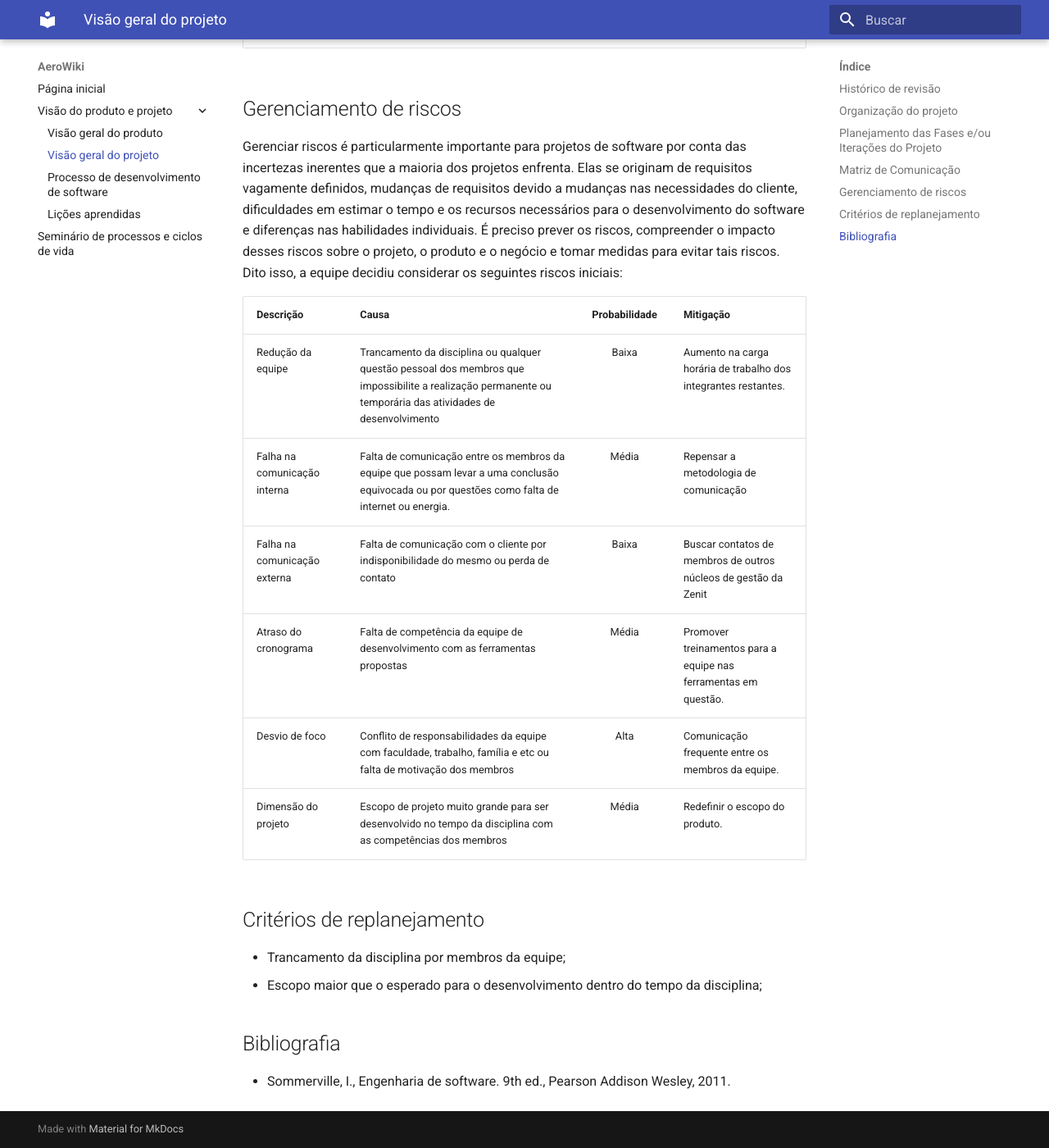
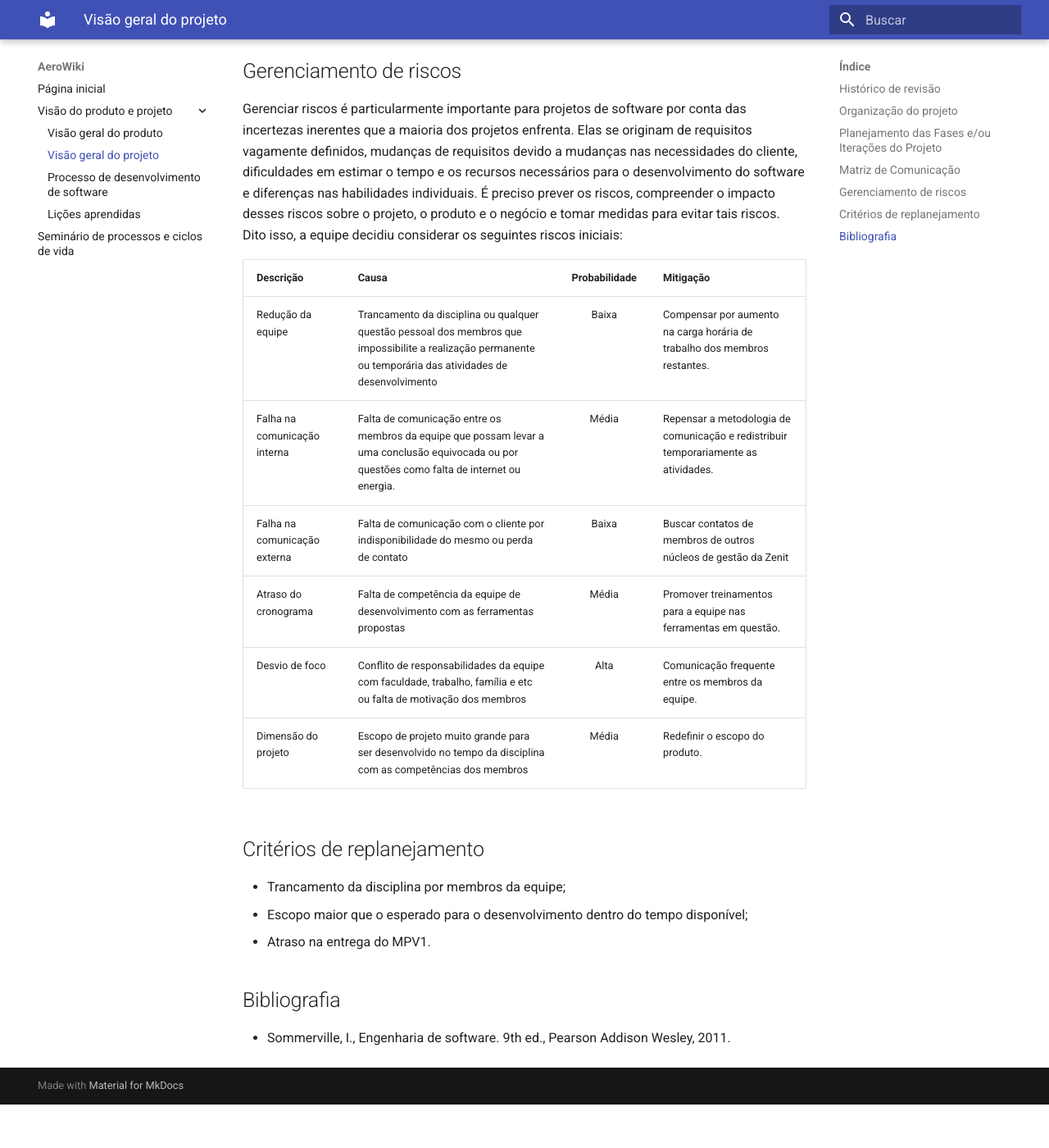
Before and after one commit to mdsreq-fga-unb/2022.2-AeroWiki, an MkDocs documentation site: the page built from docs/visao_do_produto_e_projeto/visao-do-projeto.md, in a window 1280 px wide and 1400 px high, scrolled down 1973 px. Shown: the whole window at 82% size. Built offline with MkDocs 1.6.1 and Material for MkDocs 9.7.7, drawn with Linux system fonts in a browser that asks for light colours; after the commit the page ends 3320 px from its top, so only the background shows below that; some of the changed text lies outside the part shown.

```diff
--- a/docs/visao_do_produto_e_projeto/visao-do-projeto.md
+++ b/docs/visao_do_produto_e_projeto/visao-do-projeto.md
@@ -23,8 +23,7 @@
 
 | Sprint | Produto(Entrega) | Data Início | Data fim |
 | :------: | ---------------- | ----------- | -------- |
-| 0 | Criação da equipe e definição do produto. | 27/10/2022 | 27/10/2022 |
-| 1 | Desenvolvimento da visão de produto. | 27/10/2022 | 01/11/2022 |
+| 1 | Definição do produto e desenvolvimento da visão de produto. | 27/10/2022 | 01/11/2022 |
 | 2 | Seminário sobre os métodos de desenvolvimento Processo Unificado e RAD. | 01/11/2022 | 03/11/2022 |
 | 3 | Construção do GitPages e revisão da visão de produto. | 03/11/2022 | 10/11/2022 |
 | 4 | Desenvolvimento da visão de projeto; <br> Revisão dos slides do seminário; <br> Vídeo de apresentação GitPages. | 10/11/2022 | 17/11/2022 |
@@ -33,9 +32,9 @@
 
 | Descrição | Área/Envolvidos | Periodicidade | Produtos Gerados |
 | --------- | --------------- | ------------- | ---------------- |
-| Dailies   | Equipe de desenvolvimento | Diária | Ata da reunião |
-| Sprints |   Equipe de desenvolvimento              | Semanal  | Ata da sprint |
-| Comunicar situação do projeto |Equipe de desenvolvimento <br>George Marsicano|Semanal|Ata da reunião;  <br> Relatório de situação do projeto                 |
+| Dailies | Equipe de desenvolvimento | Diária | Ata da reunião |
+| Sprints | Equipe de desenvolvimento | Semanal | Ata da sprint |
+| Comunicar situação do projeto |Equipe de desenvolvimento <br>George Marsicano| Semanal | Ata da reunião;  <br> Relatório de situação do projeto |
 
 ## Gerenciamento de riscos
 Gerenciar riscos é particularmente importante para projetos de software por conta das incertezas inerentes que a maioria dos projetos enfrenta. Elas se originam de requisitos vagamente definidos, mudanças de requisitos devido a mudanças nas necessidades do cliente, dificuldades em estimar o tempo e os recursos necessários para o desenvolvimento do software e diferenças nas habilidades individuais. É preciso prever os riscos, compreender o impacto desses riscos sobre o projeto, o produto e o negócio e tomar medidas para evitar tais riscos. <br>
@@ -43,8 +42,8 @@
 
 | Descrição | Causa | Probabilidade | Mitigação |
 | --------- | --------------- | :-------------: | ---------------- |
-| Redução da equipe | Trancamento da disciplina ou qualquer questão pessoal dos membros que impossibilite a realização permanente ou temporária das atividades de desenvolvimento | Baixa | Aumento na carga horária de trabalho dos integrantes restantes. |
-| Falha na comunicação interna | Falta de comunicação entre os membros da equipe que possam levar a uma conclusão equivocada ou por questões como falta de internet ou energia. | Média | Repensar a metodologia de comunicação |
+| Redução da equipe | Trancamento da disciplina ou qualquer questão pessoal dos membros que impossibilite a realização permanente ou temporária das atividades de desenvolvimento | Baixa | Compensar por aumento na carga horária de trabalho dos membros restantes. |
+| Falha na comunicação interna | Falta de comunicação entre os membros da equipe que possam levar a uma conclusão equivocada ou por questões como falta de internet ou energia. | Média | Repensar a metodologia de comunicação e redistribuir temporariamente as atividades. |
 | Falha na comunicação externa | Falta de comunicação com o cliente por indisponibilidade do mesmo ou perda de contato | Baixa | Buscar contatos de membros de outros núcleos de gestão da Zenit |
 | Atraso do cronograma | Falta de competência da equipe de desenvolvimento com as ferramentas propostas | Média | Promover treinamentos para a equipe nas ferramentas em questão. |
 | Desvio de foco | Conflito de responsabilidades da equipe com faculdade, trabalho, família e etc ou falta de motivação dos membros | Alta | Comunicação frequente entre os membros da equipe. |
@@ -54,7 +53,8 @@
 ## Critérios de replanejamento
 <ul>
   <li>Trancamento da disciplina por membros da equipe;</li>
-  <li>Escopo maior que o esperado para o desenvolvimento dentro do tempo da disciplina;</li>
+  <li>Escopo maior que o esperado para o desenvolvimento dentro do tempo disponível;</li>
+  <li>Atraso na entrega do MPV1.</li>
 </ul>
 
 ## Bibliografia
```
Also changed, not shown: docs/visao_do_produto_e_projeto/licoes-aprendidas.md (+1 -3 lines).
